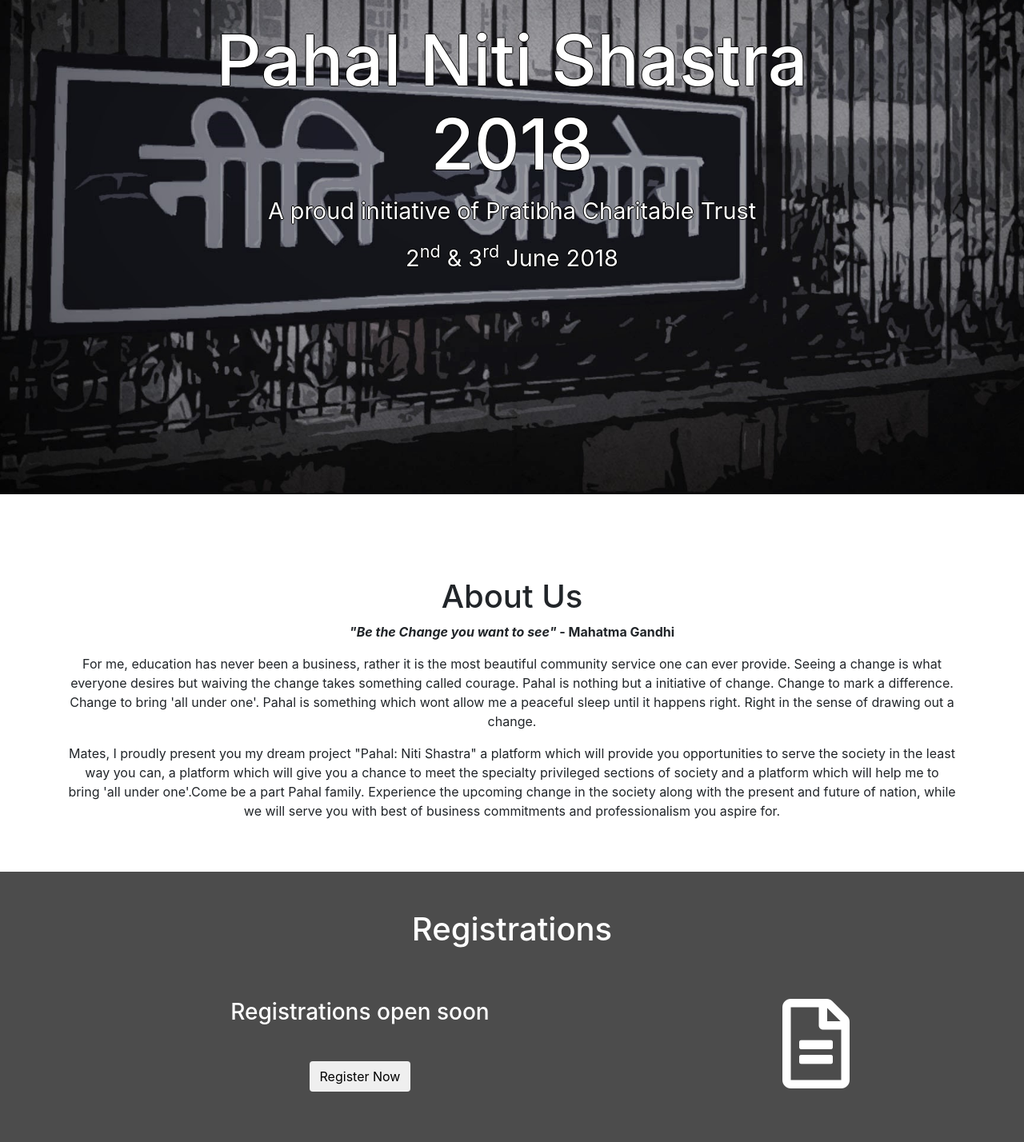
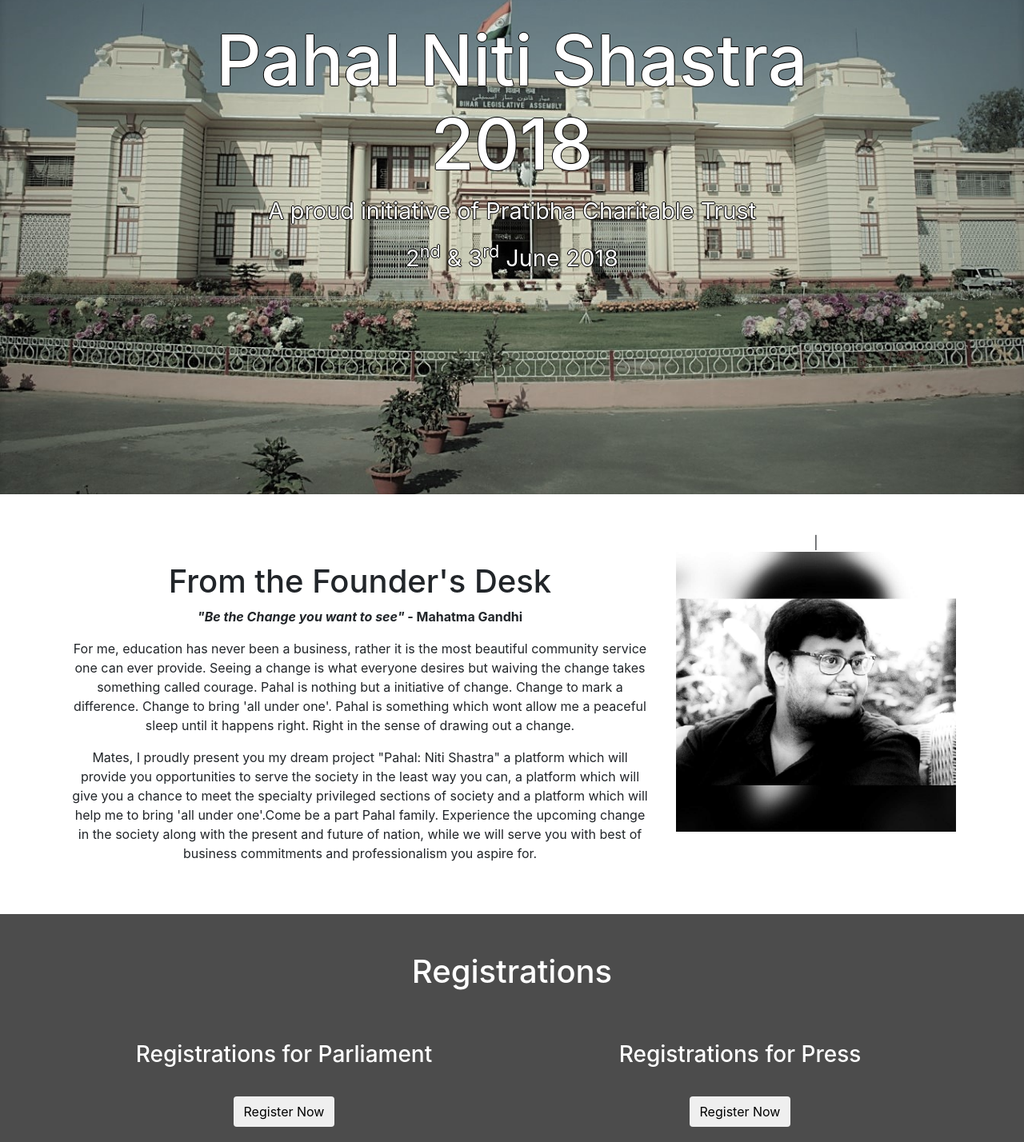
Before and after one commit to pramanikriju/pahal, a plain HTML site: page index.html in a window 1280 px wide. Shown: the part 182-1610 px from the top of the page at 80% size. Drawn offline with Linux system fonts and the light colour scheme.

Commit message:
image changes

```diff
--- a/index.html
+++ b/index.html
@@ -59,15 +59,15 @@
 
         <div class="carousel-inner" role="listbox">
           <!-- Slide One - Set the background image for this slide in the line below -->
-          <div class="carousel-item active parallax" style="background-image: url('/img/bg1.jpg')">
+          <div class="carousel-item active parallax" style="background-image: url('/img/b1.jpg')">
             <div class="carousel-caption  brander">
-              <h1><span class="brander-font">Pahal Niti Shastra 2018</span></h1>
+              <h1><span class="brander-font">Pahal निति शास्त्र</span></h1>
               <span class="brander2"><p>A proud initiative of Pratibha Charitable Trust </p>
               <p>2<sup>nd</sup> & 3<sup>rd</sup> June 2018</p>    </span>
             </div>
           </div>
           <!-- Slide Two - Set the background image for this slide in the line below -->
-          <div class="carousel-item parallax" style="background-image: url('/img/bg2.jpg')">
+          <div class="carousel-item parallax" style="background-image: url('/img/b2.jpg')">
             <div class="carousel-caption  brander">
               <h1><span class="brander-font">Pahal Niti Shastra 2018</span></h1>
               <span class="brander2"><p>A proud initiative of Pratibha Charitable Trust </p>
@@ -75,7 +75,15 @@
             </div>
           </div>
           <!-- Slide Three - Set the background image for this slide in the line below -->
-          <div class="carousel-item" style="background-image: url('/img/bg3.jpg')">
+          <div class="carousel-item" style="background-image: url('/img/b3.jpg')">
+            <div class="carousel-caption  brander">
+              <h1><span class="brander-font">Pahal Niti Shastra 2018</span></h1>
+              <span class="brander2"><p>A proud initiative of Pratibha Charitable Trust </p>
+              <p>2<sup>nd</sup> & 3<sup>rd</sup> June 2018</p>    </span>
+            </div>
+          </div>
+
+            <div class="carousel-item" style="background-image: url('/img/b4.jpg')">
             <div class="carousel-caption  brander">
               <h1><span class="brander-font">Pahal Niti Shastra 2018</span></h1>
               <span class="brander2"><p>A proud initiative of Pratibha Charitable Trust </p>
@@ -90,9 +98,17 @@
     <!-- Page Content -->
         <section class="py-5" id="about">
       <div class="container text-center " >
-        <h1 class="about1" >About Us</h1>
+          <div class="row" >
+          <div class="col-md-8">
+        <h1 class="about1" >From the Founder's Desk</h1>
         <p><i><b>"Be the Change you want to see"</i> - Mahatma Gandhi </b></p>
               <p>For me, education has never been a business, rather it is the most beautiful community service one can ever provide. Seeing a change is what everyone desires but waiving the change takes something called courage. Pahal is nothing but a initiative of change. Change to mark a difference. Change to bring 'all under one'. Pahal is something which wont allow me a peaceful sleep until it happens right. Right in the sense of drawing out a change.</p> <p>Mates, I proudly present you my dream project "Pahal: Niti Shastra" a platform which will provide you opportunities to serve the society in the least way you can, a platform which will give you a chance to meet the specialty privileged sections of society and a platform which will help me to bring 'all under one'.Come be a part Pahal family. Experience the upcoming change in the society along with the present and future of nation, while we will serve you with best of business commitments and professionalism you aspire for. </p>
+              </div>
+          <div class="col-md-4">
+          |<img src="founder.jpg" class="img-responsive" style="width: 100%">
+          </div>
+          </div>
+
           </div>
     </section>
 
@@ -100,13 +116,13 @@
       <div class="container">
         <h1>Registrations</h1>
         <div class="row about1">
-          <div class="col-md-8">
-           <h3>Registrations open soon</h3>
+          <div class="col-md-6">
+           <h3>Registrations for Parliament</h3>
               <p class="about1"> <button type="button" class="btn btn-default">Register Now</button></p>
             </div>
-          <div class="col-md-4">
-              <i class="far fa-file-alt fa-7x"></i>
-
+          <div class="col-md-6">
+              <h3>Registrations for Press</h3>
+              <p class="about1"> <button type="button" class="btn btn-default">Register Now</button></p>
             </div>
           </div>
       </div>
```
Also changed, not shown: founder.jpg (added), img/b1.jpg (added), img/b3.JPG (added), img/b4.jpg (added), img/bg1.jpg (deleted), img/bg2.jpg (deleted), img/bg3.jpg (deleted), 1 other file.
